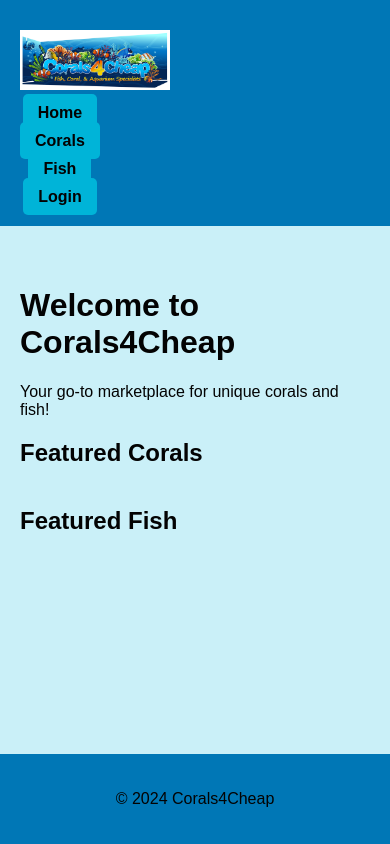
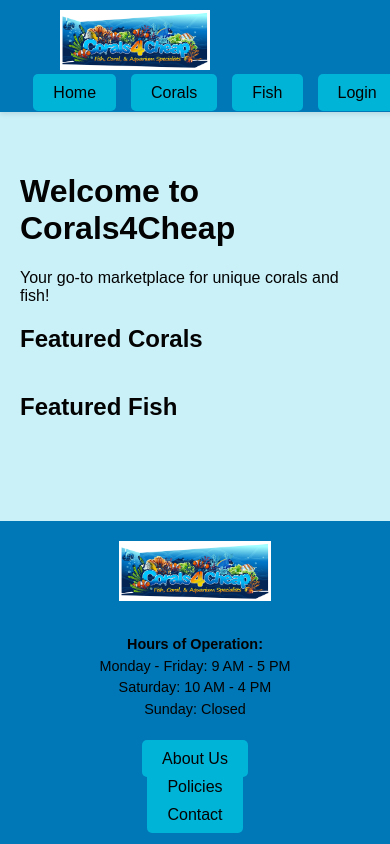
Before and after one commit to cmbfuqua/CoralClient, a Flask app: page / in a window 390 px wide. Run offline with Flask 3, Linux system fonts and the light colour scheme; data that the repository does not hold is empty.

Commit message:
got some basic styling and formatting done

```diff
--- a/ConsignmentProject/app.py
+++ b/ConsignmentProject/app.py
@@ -138,6 +138,20 @@ def corals():
     corals = ConsignmentProduct.query.filter_by(item_type_id = 1).all()  # Replace with actual query
     coral_subtypes = ItemSubtype.query.filter_by(item_type_id = 1).all()
     return render_template('corals.html', corals=corals,coral_subtypes = coral_subtypes)
+
+from flask import render_template
+
+@app.route('/about_us')
+def about_us():
+    return render_template('about_us.html')
+
+@app.route('/policy')
+def policy():
+    return render_template('policy.html')
+
+@app.route('/contact')
+def contact():
+    return render_template('contact.html')
 
 #################################################################
 # Consignment stuff
@@ -360,7 +374,7 @@ def send_order_notification(buyer_email, seller_email, product_name):
     sender = app.config['MAIL_DEFAULT_SENDER']
 
     msg = Message(subject, sender=sender, recipients=[seller_email])
-    msg.body = f"Hello, there is a new order request for {product_name}.\n\nPlease contact the buyer at {buyer_email} to arrange the sale."
+    msg.body = f"Hello, there is a new order request for {product_name}.\n\nPlease bring this product to Corals4Cheap to complete the sale."
 
     mail.send(msg)
 
--- a/ConsignmentProject/models.py
+++ b/ConsignmentProject/models.py
@@ -24,7 +24,7 @@ class User(UserMixin, db.Model):
 
     @property
     def is_seller(self):
-        return self.role_id == 2
+        return self.role_id in [2,3]
 
     def get_id(self):
         return str(self.user_id)
--- a/ConsignmentProject/static/styles.css
+++ b/ConsignmentProject/static/styles.css
@@ -2,13 +2,13 @@
 :root {
     --primary-color: #0077b6; /* Ocean blue for navbar and footer */
     --secondary-color: #00b4d8; /* Vibrant aqua for buttons and links */
-    --text-color: #030303; /* White for all text */
-    --background-color: #caf0f8; /* Light seafoam for general background */
+    --text-color: #030303; /* Black for text */
+    --background-color: #caf0f8; /* Light seafoam for background */
     --card-bg-color: #ffffff; /* White for product cards */
-    --card-border-color: #90e0ef; /* Light aqua border for product cards */
+    --card-border-color: #90e0ef; /* Light aqua border for cards */
     --hover-color: #023e8a; /* Darker blue for hover effects */
     --tooltip-bg-color: #333; /* Dark background for tooltips */
-    --tooltip-text-color: #fff; /* White text for tooltips */
+    --tooltip-text-color: #fff; /* White tooltip text */
 }
 
 /* General Styles */
@@ -20,92 +20,150 @@ html, body {
     background-color: var(--background-color);
     font-family: Arial, sans-serif;
     scroll-behavior: smooth;
-}
-
-body {
     color: var(--text-color);
     text-align: center;
 }
 
-/* Main Content */
+body {
+    text-align: center;
+}
+
 main {
     flex: 1;
     max-width: 800px;
     margin: 20px auto;
     padding: 20px;
-    text-align: left; /* Align text to the left */
+    text-align: left; /* Left align content */
 }
 
-/* Navbar Styles */
-header {
-    background-color: var(--primary-color);
-    color: var(--text-color);
-    padding: 20px 0;
-    position: sticky;
-    top: 0;
-    z-index: 1000;
-}
-
+/* Navbar Styling */
 .navbar {
     display: flex;
     justify-content: space-between;
     align-items: center;
-    max-width: 1200px;
-    margin: 0 auto;
-    padding: 0 20px;
+    padding: 10px 40px;
+    background-color: var(--primary-color);
+    box-shadow: 0px 2px 5px rgba(0, 0, 0, 0.1);
+    width: 100%;
 }
 
-.navbar ul {
-    list-style: none;
-    display: flex;
-    padding: 0;
-    margin: 0;
-    gap: 15px;
+.navbar-logo {
+    margin-left: 40px;
 }
 
-.navbar a {
-    color: var(--text-color);
-    text-decoration: none;
-    font-size: 1rem;
-    font-weight: bold;
-    padding: 10px 15px;
-    border-radius: 5px;
-    transition: background-color 0.3s ease;
+.navbar-logo img {
+    height: 60px;
+    width: auto;
+    object-fit: contain;
+    max-width: 150px;
 }
 
-.navbar a:hover {
-    background-color: var(--hover-color);
-    color:var(--tooltip-text-color)
+.navbar-links {
+    display: flex;
+    justify-content: center;
+    flex-grow: 1;
+    list-style: none;
+    gap: 30px;
+    margin: 0;
+    padding: 0;
+}
+
+.navbar-links li a {
+    text-decoration: none;
+    color: var(--text-color);
+    font-size: 1rem;
+    font-weight: 500;
+    white-space: nowrap; /* Prevent wrapping */
+    transition: color 0.3s ease;
+}
+
+.navbar-links li a:hover {
+    color: var(--tooltip-text-color);
 }
 
 /* Footer Styles */
-footer {
-    background-color: var(--primary-color);
+.site-footer {
+    display: flex;
+    justify-content: space-between;
+    align-items: center;
+    background-color: var(--primary-color); /* Same as navbar background */
     color: var(--text-color);
-    padding: 20px 0;
-    text-align: center;
-    font-size: 1rem;
-    margin-top: auto;
+    padding: 20px 40px;
+    margin-top: auto; /* Ensures footer sticks to the bottom */
 }
 
-/* Button and Link Styles */
+.site-footer .footer-logo img {
+    height: 60px; /* Smaller logo size */
+    width: auto;
+}
+
+.site-footer .footer-info {
+    text-align: center;
+    font-size: 0.9rem;
+    line-height: 1.5; /* Better readability for hours */
+}
+
+.site-footer .footer-links {
+    list-style: none;
+    display: flex;
+    gap: 20px;
+    padding: 0;
+    margin: 0;
+}
+
+.site-footer .footer-links li {
+    font-size: 0.85rem; /* Subtle font size */
+}
+
+.site-footer .footer-links a {
+    color: var(--text-color); /* Subtle text color */
+    text-decoration: none;
+    transition: color 0.3s ease;
+}
+
+.site-footer .footer-links a:hover {
+    color: var(--tooltip-text-color); /* Slight hover effect */
+}
+
+/* Responsive Design for Footer */
+@media (max-width: 768px) {
+    .site-footer {
+        flex-direction: column;
+        align-items: center;
+        text-align: center;
+        padding: 20px;
+    }
+
+    .site-footer .footer-info {
+        margin: 15px 0;
+    }
+
+    .site-footer .footer-links {
+        flex-direction: column;
+        gap: 10px;
+    }
+}
+
+/* Buttons and Links */
+
 button, a {
     background-color: var(--secondary-color);
     color: var(--text-color);
     border: none;
     border-radius: 5px;
     padding: 10px 20px;
+    font-size: 1rem;
     text-decoration: none;
-    font-size: 1rem;
     cursor: pointer;
     transition: background-color 0.3s ease;
 }
 
 button:hover, a:hover {
     background-color: var(--hover-color);
+    color: var(--tooltip-text-color);
 }
 
-/* Consignment Page Styles */
+/* Product Card Styles */
 .item-list {
     display: flex;
     flex-wrap: wrap;
@@ -138,10 +196,8 @@ button:hover, a:hover {
     display: inline-block;
     margin-top: 10px;
     background-color: var(--secondary-color);
-    color: var(--text-color);
     padding: 5px 10px;
     border-radius: 5px;
-    text-decoration: none;
     font-size: 0.9rem;
 }
 
@@ -149,7 +205,7 @@ button:hover, a:hover {
     background-color: var(--hover-color);
 }
 
-/* Add Consignment Form */
+/* Form Styling */
 form {
     background-color: var(--card-bg-color);
     border: 2px solid var(--card-border-color);
@@ -175,92 +231,72 @@ input, select, textarea {
     box-sizing: border-box;
 }
 
-button {
-    align-self: flex-start;
+/* Table Styles */
+table {
+    width: 100%;
+    border-collapse: collapse;
+    margin: 20px 0;
+    background-color: var(--card-bg-color);
+    border: 1px solid var(--card-border-color);
+    box-shadow: 0 4px 6px rgba(0, 0, 0, 0.1);
+}
+
+table thead th {
+    padding: 15px;
+    text-align: left;
+    background-color: var(--hover-color);
+    color: var(--tooltip-text-color);
+    text-transform: uppercase;
+    font-weight: bold;
+}
+
+table tbody td {
+    padding: 15px;
+    border-bottom: 1px solid var(--card-border-color);
+}
+
+table tbody tr:hover {
+    background-color: var(--card-border-color);
+}
+
+table select, table button {
+    padding: 5px 10px;
+    border: 1px solid var(--card-border-color);
+    border-radius: 5px;
+    font-size: 0.9rem;
 }
 
 /* Responsive Design */
 @media (max-width: 768px) {
     .navbar {
-        flex-direction: column;
-        align-items: flex-start;
+        flex-wrap: wrap;
+        padding: 10px 20px;
     }
 
-    .navbar ul {
-        flex-direction: column;
-        gap: 10px;
+    .navbar-logo {
+        text-align: center;
+        margin-bottom: 10px;
+    }
+
+    .navbar-links {
+        flex-wrap: wrap;
+        justify-content: center;
+        gap: 15px;
     }
 
     .item {
         width: 100%;
     }
 
-    form {
-        padding: 15px;
+    .site-footer {
+        flex-direction: column;
+        align-items: center;
+        text-align: center;
+        padding: 20px;
     }
-}
 
-/* Table Styles */
-table {
-    width: 100%;
-    border-collapse: collapse;
-    margin: 20px 0;
-    background-color: var(--card-bg-color);
-    box-shadow: 0 4px 6px rgba(0, 0, 0, 0.1);
-    border: 1px solid var(--table-border-color);
-}
-
-table thead {
-    background-color: var(--table-header-bg-color);
-    color: var(--text-color);
-    text-align: left;
-    font-size: 1rem;
-}
-
-table thead th {
-    padding: 15px;
-    text-transform: uppercase;
-    font-weight: bold;
-    border-bottom: 2px solid var(--table-border-color);
-}
-
-table tbody tr {
-    border-bottom: 1px solid var(--table-border-color);
-    transition: background-color 0.3s ease;
-}
-
-
-
-table tbody td {
-    padding: 15px;
-    color: var(--table-text-color);
-}
-
-table select {
-    padding: 5px;
-    border: 1px solid var(--table-border-color);
-    border-radius: 5px;
-    font-size: 1rem;
-    width: 100%;
-}
-
-table button {
-    margin-top: 10px;
-    padding: 8px 12px;
-    background-color: var(--secondary-color);
-    color: var(--text-color);
-    border: none;
-    border-radius: 5px;
-    font-size: 0.9rem;
-    cursor: pointer;
-    transition: background-color 0.3s ease;
-}
-
-
-/* Responsive Table */
-@media (max-width: 768px) {
     table thead {
-        display: none; /* Hide table headers on small screens */
+        display: none;
     }
 
     table tbody tr {
@@ -271,91 +307,13 @@ table button {
     table tbody td {
         display: block;
         text-align: right;
-        padding: 10px;
         position: relative;
     }
 
     table tbody td::before {
-        content: attr(data-label); /* Use `data-label` attribute for labels */
+        content: attr(data-label);
         position: absolute;
         left: 10px;
         font-weight: bold;
-        text-align: left;
-    }
-
-    table select, table button {
-        width: 100%;
     }
 }
-
-/* Buttons and Links */
-button, a {
-    background-color: var(--secondary-color);
-    color: var(--text-color);
-    border: none;
-    border-radius: 5px;
-    padding: 10px 20px;
-    text-decoration: none;
-    font-size: 1rem;
-    cursor: pointer;
-    transition: background-color 0.3s ease;
-}
-
-button:hover, a:hover {
-    background-color: var(--hover-color);
-    color: var(--tooltip-text-color);
-}
-
-/* Ensure table action column looks clean */
-table tbody td form {
-    margin: 0; /* Remove extra margins around forms */
-    padding: 0; /* Remove padding around forms */
-    border: none; /* Remove unwanted borders around forms */
-    background: none; /* Ensure the form inherits background */
-}
-
-/* Style the dropdown to look consistent */
-table tbody td form select {
-    border: 1px solid var(--table-border-color); /* Define a clean border */
-    padding: 5px 10px; /* Add appropriate padding for dropdown */
-    font-size: 14px; /* Match font size to table */
-    background-color: #fff; /* Ensure a consistent background */
-    color: var(--table-text-color); /* Match text color to table */
-    border-radius: 4px; /* Slightly round edges for aesthetic */
-    width: 100%; /* Optional: Ensure dropdown stretches fully in small cells */
-    box-shadow: none; /* Remove any default browser shadows */
-}
-
-/* Ensure the button is clean and aligned */
-table tbody td form button {
-    margin-top: 5px; /* Add space between dropdown and button */
-    padding: 8px 12px; /* Consistent button padding */
-    font-size: 14px; /* Match table font size */
-    background-color: var(--button-bg-color); /* Match button styling */
-    color: var(--button-text-color); /* Ensure text is legible */
-    border: none; /* Remove unwanted borders */
-    border-radius: 4px; /* Optional: Rounded button edges */
-    cursor: pointer; /* Pointer cursor for interaction */
-    transition: background-color 0.3s ease; /* Smooth hover effect */
-}
-
-
-/* Align dropdown and button in a clean layout */
-table tbody td form {
-    display: flex;
-    flex-direction: column; /* Stack dropdown and button vertically */
-    gap: 5px; /* Add spacing between dropdown and button */
-    align-items: stretch; /* Stretch to fit table cell */
-}
-
-/* Override table styles that might interfere */
-table tbody td {
-    padding: 10px; /* Prevent forms from being squished */
-}
-
-.navbar .logo img {
-    height: 80px; /* Small and centered */
-    width: auto;
-    max-width: 150px;
-    object-fit: contain;
-}
--- a/ConsignmentProject/templates/base.html
+++ b/ConsignmentProject/templates/base.html
@@ -9,12 +9,11 @@
 </head>
 <body>
     <header>
-        <div class="banner">
         <nav class="navbar">
-                <div class="logo">
+            <div class="navbar-logo">
                 <img src="{{ url_for('static', filename='images/logo.png') }}" alt="Company Logo">
             </div>
-                <ul class="nav-links">
+            <ul class="navbar-links">
                 <li><a href="{{ url_for('home') }}">Home</a></li>
                 <li><a href="{{ url_for('corals') }}">Corals</a></li>
                 <li><a href="{{ url_for('fish') }}">Fish</a></li>
@@ -22,32 +21,38 @@
                     <li><a href="{{ url_for('consignment') }}">Consignment</a></li>
                 {% endif %}
                 {% if current_user.is_authenticated and current_user.is_admin %}
-                        <li><a href="{{ url_for('consignment') }}">Consignment</a></li>
-                        <li><a href="{{ url_for('manage_users') }}">Manage Users</a></li>
-                        <li><a href="{{ url_for('manage_products') }}">Manage Products</a></li>
+                    <li><a href="{{ url_for('manage_users') }}">Users</a></li>
+                    <li><a href="{{ url_for('manage_products') }}">Products</a></li>
                 {% endif %}
                 {% if current_user.is_authenticated %}
-                        <li class = "user-info">
-                            <a href ="{{ url_for('edit_user')}}">
-                                Hello, {{ current_user.first_name }}
-                            </a>
-                        </li>
+                    <li><a href="{{ url_for('edit_user') }}">{{ current_user.first_name }}'s Account</a></li>
                     <li><a href="{{ url_for('logout') }}">Logout</a></li>
                 {% else %}
                     <li><a href="{{ url_for('login') }}">Login</a></li>
                 {% endif %}
             </ul>
         </nav>
-        </div>
+    </header>
 
-    </header>
 
     <main>
         {% block content %}{% endblock %}
     </main>
 
-    <footer>
-        <p>&copy; 2024 Corals4Cheap</p>
+    <footer class="site-footer">
+        <div class="footer-logo">
+            <img src="{{ url_for('static', filename='images/logo.png') }}" alt="Company Logo">
+        </div>
+        <div class="footer-info">
+            <p><strong>Hours of Operation:</strong><br>Monday - Friday: 9 AM - 5 PM<br>Saturday: 10 AM - 4 PM<br>Sunday: Closed</p>
+        </div>
+        <ul class="footer-links">
+            <li><a href="{{ url_for('about_us') }}">About Us</a></li>
+            <li><a href="{{ url_for('policy') }}">Policies</a></li>
+            <li><a href="{{ url_for('contact') }}">Contact</a></li>
+        </ul>
     </footer>
+
+
 </body>
 </html>
--- a/ConsignmentProject/templates/corals.html
+++ b/ConsignmentProject/templates/corals.html
@@ -17,9 +17,9 @@
             <img src="{{ url_for('static', filename=coral.image_url) }}" alt="{{ coral.name }}">
             <p>{{ coral.name }} - ${{ coral.price }}</p>
             {% if not current_user.is_admin %}
-                <span class="tooltip" title="How can I order this?">Info</span>
+                <span class="tooltip" title="How can I order this?">How To Order?</span>
             {% else %}
-                <!button onclick="location.href='{{ url_for('create_order', product_id=coral.product_id) }}'">Create Order</button>
+                <button onclick="location.href='{{ url_for('create_order', product_id=coral.product_id) }}'">Create Order</button>
             {% endif %}
         </div>
     {% endfor %}
--- a/ConsignmentProject/templates/home.html
+++ b/ConsignmentProject/templates/home.html
@@ -14,7 +14,7 @@
             {% if not current_user.is_admin %}
                 <span class="tooltip" title="How can I order this?">Info</span>
             {% else %}
-                <!button onclick="location.href='{{ url_for('create_order', product_id=product.product_id) }}'">Create Order</button>
+                <button onclick="location.href='{{ url_for('create_order', product_id=product.product_id) }}'">Create Order</button>
             {% endif %}
             </div>
         {% endif %}
@@ -31,7 +31,7 @@
             {% if not current_user.is_admin %}
                 <span class="tooltip" title="How can I order this?">Info</span>
             {% else %}
-                <!button onclick="location.href='{{ url_for('create_order', product_id=product.product_id) }}'">Create Order</button>
+                <button onclick="location.href='{{ url_for('create_order', product_id=product.product_id) }}'">Create Order</button>
             {% endif %}
             </div>
         {% endif %}
```
Also changed, not shown: ConsignmentProject/templates/about_us.html (added, +10 -0 lines), ConsignmentProject/templates/contact.html (added, +14 -0 lines), ConsignmentProject/templates/policy.html (added, +16 -0 lines). Lines whose indentation alone changed are shown as unchanged.
